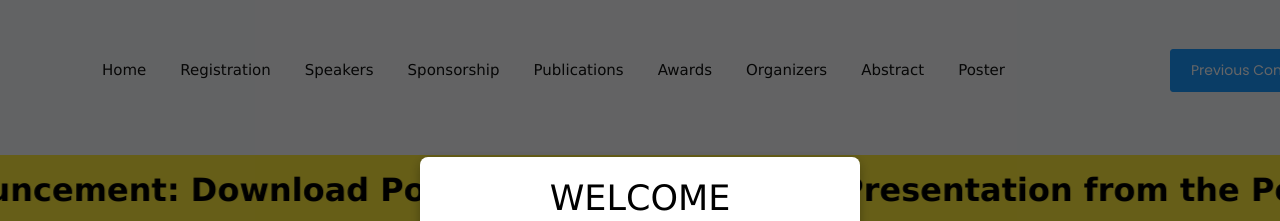
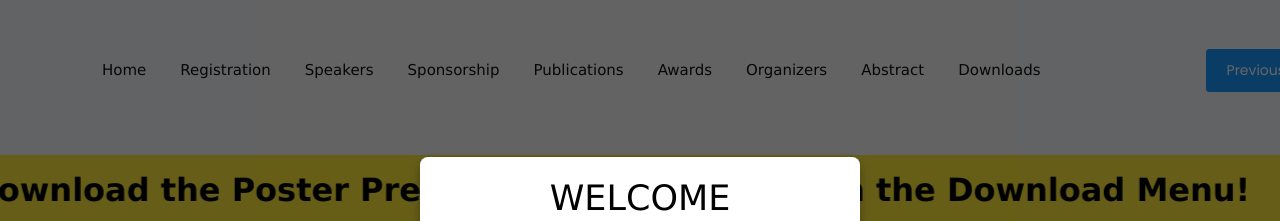
Before and after one commit to ictn-klc-2025/ictn2025, a Django app: page / in a window 1280 px wide. Shown: the top 221 px of the page. Run offline with Django 4.2, Linux system fonts and the light colour scheme; some libraries are stand-ins or nearby versions.

Commit message:
program technical session

```diff
--- a/ictn2025/urls.py
+++ b/ictn2025/urls.py
@@ -32,7 +32,7 @@ urlpatterns = [
     path("awards", TemplateView.as_view(template_name="awards.html"), name="awards"),
     path("organizers", TemplateView.as_view(template_name="organizers.html"), name="organizers"),
     path("abstract", TemplateView.as_view(template_name="abstract.html"), name="abstract"),
-    path("poster", TemplateView.as_view(template_name="poster.html"), name="poster"),
+    path("downloads", TemplateView.as_view(template_name="downloads.html"), name="downloads"),
 ]
 
 
--- a/templates/base.html
+++ b/templates/base.html
@@ -189,7 +189,7 @@ table,
           </li>
 
           <li class="nav-item">
-            <a class="nav-link" href="{% url 'poster' %}">Poster</a>
+            <a class="nav-link" href="{% url 'downloads' %}">Downloads</a>
               <!-- href="#feedback-section"> -->
           </li>
 
@@ -203,7 +203,13 @@ table,
     </nav>
   </header>
 <div class="announcement-bar">
-  <h1>📢 Announcement: Download Poster Template for your Presentation from the Poster Menu!</h1>
+  <h1>
+    📢 Announcement: Download the Poster Presentation Template from the Download Menu!
+    &nbsp; &#160; &nbsp; &#160; &nbsp; &#160; &nbsp; &#160; &nbsp; &#160; &nbsp; &#160;
+    &nbsp; &#160; &nbsp; &#160; &nbsp; &#160; &nbsp; &#160; &nbsp; &#160; &nbsp; &#160;
+    The Program details for the Technical Sessions can be downloaded from the Download Menu
+
+  </h1>
 </div>
 
 <style>
```
Also changed, not shown: templates/downloads.html (renamed from templates/poster.html, +18 -0 lines), otherstatic/assets/images/ictnklc_pics/TechnicalProgram.png (added), 2 other files.
